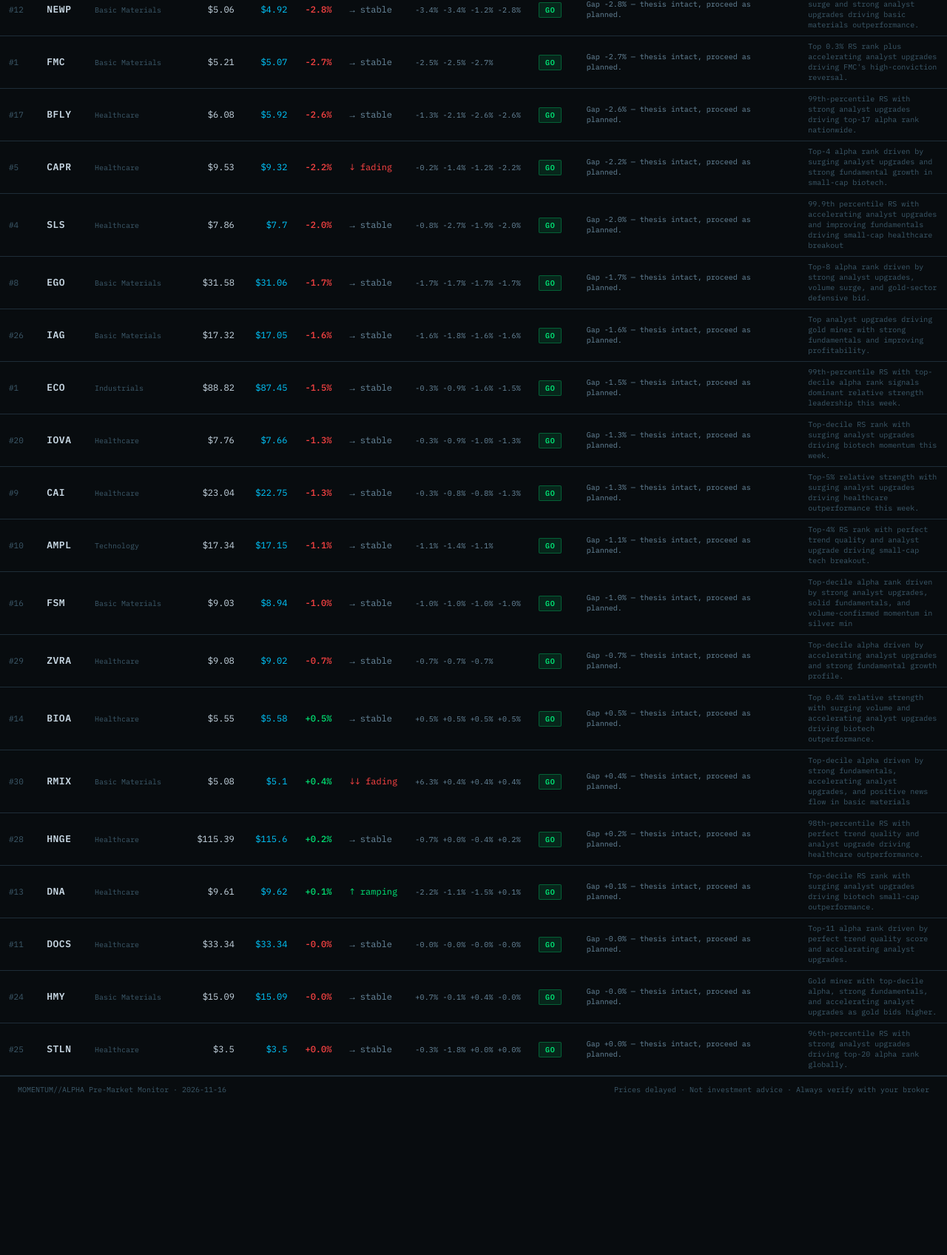
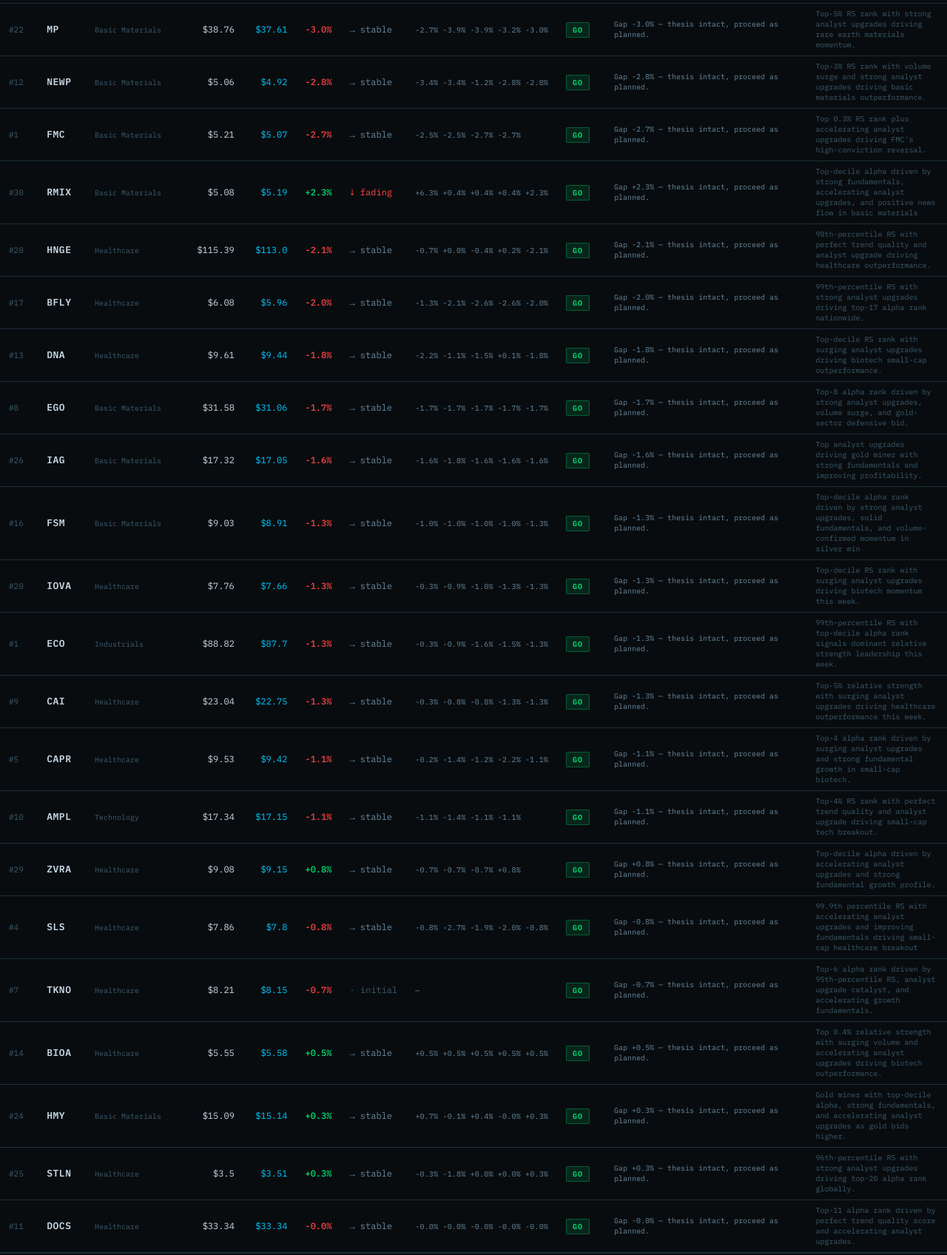
Before and after one commit to connormortoncbtx-sketch/momentum-system, a plain HTML site: page docs/reports/2026-11-16_premarket.html in a window 1280 px wide. Shown: the part 395-2091 px from the top of the page at 74% size. Before the commit the page ends 1885 px from the top, so only its background shows below. Drawn offline with Linux system fonts and the light colour scheme.

Commit message:
premarket: 2026-11-16 check 5/5 (8:00 AM)

```diff
--- a/docs/reports/2026-11-16_premarket.html
+++ b/docs/reports/2026-11-16_premarket.html
@@ -119,12 +119,12 @@ td{padding:7px 12px;white-space:nowrap;vertical-align:middle;}
     <a href="../index.html" style="font-size:10px;color:var(--text3);text-decoration:none;letter-spacing:.08em;border:1px solid var(--border);padding:4px 10px;border-radius:2px">← HUB</a>
     <div>
       <div class="logo">PRE-MARKET<span>//</span>MONDAY</div>
-      <div class="meta">2026-11-16 &nbsp;·&nbsp; top 23 tickers &nbsp;·&nbsp; auto-refreshes every 5 min</div>
+      <div class="meta">2026-11-16 &nbsp;·&nbsp; top 25 tickers &nbsp;·&nbsp; auto-refreshes every 5 min</div>
     </div>
   </div>
   <div class="meta" style="text-align:right">
-    last check: <span style="color:var(--accent)">13:31:33</span><br>
-    next check: <span style="color:var(--text2)">8:00 AM CT</span>
+    last check: <span style="color:var(--accent)">14:01:35</span><br>
+    next check: <span style="color:var(--text2)">complete</span>
   </div>
 </div>
 
@@ -138,7 +138,7 @@ td{padding:7px 12px;white-space:nowrap;vertical-align:middle;}
 
   <div class="check-pill done">7:30 AM CT</div>
 
-  <div class="check-pill active">8:00 AM CT</div>
+  <div class="check-pill done">8:00 AM CT</div>
 
 </div>
 
@@ -275,10 +275,26 @@ td{padding:7px 12px;white-space:nowrap;vertical-align:middle;}
     -4.6%
   </td>
   <td class="trend-stable">→ stable</td>
-  <td class="spark">-5.8%  -4.6%  -5.0%  -4.6%</td>
+  <td class="spark">-5.8%  -4.6%  -5.0%  -4.6%  -4.6%</td>
   <td><span class="action action-GO">GO</span></td>
   <td class="reason">Gap -4.6% — thesis intact, proceed as planned.</td>
   <td class="thesis">99.7th percentile RS with accelerating analyst upgrades driving top-20 alpha rank.</td>
+</tr>
+
+<tr>
+  <td class="rank">#20</td>
+  <td class="sym">TXG</td>
+  <td style="color:var(--text3);font-size:10px">Healthcare</td>
+  <td style="text-align:right">$58.19</td>
+  <td style="text-align:right;color:var(--accent)">$56.0</td>
+  <td class="gap-neg" style="text-align:right;font-weight:500">
+    -3.8%
+  </td>
+  <td class="trend-initial">· initial</td>
+  <td class="spark">—</td>
+  <td><span class="action action-GO">GO</span></td>
+  <td class="reason">Gap -3.8% — thesis intact, proceed as planned.</td>
+  <td class="thesis">Top 0.2% RS rank with surging analyst upgrades driving momentum in genomics leader.</td>
 </tr>
 
 <tr>
@@ -291,7 +307,7 @@ td{padding:7px 12px;white-space:nowrap;vertical-align:middle;}
     -3.4%
   </td>
   <td class="trend-stable">→ stable</td>
-  <td class="spark">-2.8%  -3.9%  -3.2%  -3.4%</td>
+  <td class="spark">-2.8%  -3.9%  -3.2%  -3.4%  -3.4%</td>
   <td><span class="action action-GO">GO</span></td>
   <td class="reason">Gap -3.4% — thesis intact, proceed as planned.</td>
   <td class="thesis">Top-23 alpha rank driven by strong analyst upgrades, copper demand tailwinds, and solid fundamental profitability.</td>
@@ -302,14 +318,14 @@ td{padding:7px 12px;white-space:nowrap;vertical-align:middle;}
   <td class="sym">MP</td>
   <td style="color:var(--text3);font-size:10px">Basic Materials</td>
   <td style="text-align:right">$38.76</td>
-  <td style="text-align:right;color:var(--accent)">$37.51</td>
+  <td style="text-align:right;color:var(--accent)">$37.61</td>
   <td class="gap-neg" style="text-align:right;font-weight:500">
-    -3.2%
+    -3.0%
   </td>
   <td class="trend-stable">→ stable</td>
-  <td class="spark">-2.7%  -3.9%  -3.9%  -3.2%</td>
+  <td class="spark">-2.7%  -3.9%  -3.9%  -3.2%  -3.0%</td>
   <td><span class="action action-GO">GO</span></td>
-  <td class="reason">Gap -3.2% — thesis intact, proceed as planned.</td>
+  <td class="reason">Gap -3.0% — thesis intact, proceed as planned.</td>
   <td class="thesis">Top-5% RS rank with strong analyst upgrades driving rare earth materials momentum.</td>
 </tr>
 
@@ -323,7 +339,7 @@ td{padding:7px 12px;white-space:nowrap;vertical-align:middle;}
     -2.8%
   </td>
   <td class="trend-stable">→ stable</td>
-  <td class="spark">-3.4%  -3.4%  -1.2%  -2.8%</td>
+  <td class="spark">-3.4%  -3.4%  -1.2%  -2.8%  -2.8%</td>
   <td><span class="action action-GO">GO</span></td>
   <td class="reason">Gap -2.8% — thesis intact, proceed as planned.</td>
   <td class="thesis">Top-3% RS rank with volume surge and strong analyst upgrades driving basic materials outperformance.</td>
@@ -339,10 +355,42 @@ td{padding:7px 12px;white-space:nowrap;vertical-align:middle;}
     -2.7%
   </td>
   <td class="trend-stable">→ stable</td>
-  <td class="spark">-2.5%  -2.5%  -2.7%</td>
+  <td class="spark">-2.5%  -2.5%  -2.7%  -2.7%</td>
   <td><span class="action action-GO">GO</span></td>
   <td class="reason">Gap -2.7% — thesis intact, proceed as planned.</td>
   <td class="thesis">Top 0.3% RS rank plus accelerating analyst upgrades driving FMC's high-conviction reversal.</td>
+</tr>
+
+<tr>
+  <td class="rank">#30</td>
+  <td class="sym">RMIX</td>
+  <td style="color:var(--text3);font-size:10px">Basic Materials</td>
+  <td style="text-align:right">$5.08</td>
+  <td style="text-align:right;color:var(--accent)">$5.19</td>
+  <td class="gap-pos" style="text-align:right;font-weight:500">
+    +2.3%
+  </td>
+  <td class="trend-fading">↓ fading</td>
+  <td class="spark">+6.3%  +0.4%  +0.4%  +0.4%  +2.3%</td>
+  <td><span class="action action-GO">GO</span></td>
+  <td class="reason">Gap +2.3% — thesis intact, proceed as planned.</td>
+  <td class="thesis">Top-decile alpha driven by strong fundamentals, accelerating analyst upgrades, and positive news flow in basic materials</td>
+</tr>
+
+<tr>
+  <td class="rank">#28</td>
+  <td class="sym">HNGE</td>
+  <td style="color:var(--text3);font-size:10px">Healthcare</td>
+  <td style="text-align:right">$115.39</td>
+  <td style="text-align:right;color:var(--accent)">$113.0</td>
+  <td class="gap-neg" style="text-align:right;font-weight:500">
+    -2.1%
+  </td>
+  <td class="trend-stable">→ stable</td>
+  <td class="spark">-0.7%  +0.0%  -0.4%  +0.2%  -2.1%</td>
+  <td><span class="action action-GO">GO</span></td>
+  <td class="reason">Gap -2.1% — thesis intact, proceed as planned.</td>
+  <td class="thesis">98th-percentile RS with perfect trend quality and analyst upgrade driving healthcare outperformance.</td>
 </tr>
 
 <tr>
@@ -350,47 +398,31 @@ td{padding:7px 12px;white-space:nowrap;vertical-align:middle;}
   <td class="sym">BFLY</td>
   <td style="color:var(--text3);font-size:10px">Healthcare</td>
   <td style="text-align:right">$6.08</td>
-  <td style="text-align:right;color:var(--accent)">$5.92</td>
+  <td style="text-align:right;color:var(--accent)">$5.96</td>
   <td class="gap-neg" style="text-align:right;font-weight:500">
-    -2.6%
+    -2.0%
   </td>
   <td class="trend-stable">→ stable</td>
-  <td class="spark">-1.3%  -2.1%  -2.6%  -2.6%</td>
+  <td class="spark">-1.3%  -2.1%  -2.6%  -2.6%  -2.0%</td>
   <td><span class="action action-GO">GO</span></td>
-  <td class="reason">Gap -2.6% — thesis intact, proceed as planned.</td>
+  <td class="reason">Gap -2.0% — thesis intact, proceed as planned.</td>
   <td class="thesis">99th-percentile RS with strong analyst upgrades driving top-17 alpha rank nationwide.</td>
 </tr>
 
 <tr>
-  <td class="rank">#5</td>
-  <td class="sym">CAPR</td>
+  <td class="rank">#13</td>
+  <td class="sym">DNA</td>
   <td style="color:var(--text3);font-size:10px">Healthcare</td>
-  <td style="text-align:right">$9.53</td>
-  <td style="text-align:right;color:var(--accent)">$9.32</td>
+  <td style="text-align:right">$9.61</td>
+  <td style="text-align:right;color:var(--accent)">$9.44</td>
   <td class="gap-neg" style="text-align:right;font-weight:500">
-    -2.2%
-  </td>
-  <td class="trend-fading">↓ fading</td>
-  <td class="spark">-0.2%  -1.4%  -1.2%  -2.2%</td>
-  <td><span class="action action-GO">GO</span></td>
-  <td class="reason">Gap -2.2% — thesis intact, proceed as planned.</td>
-  <td class="thesis">Top-4 alpha rank driven by surging analyst upgrades and strong fundamental growth in small-cap biotech.</td>
-</tr>
-
-<tr>
-  <td class="rank">#4</td>
-  <td class="sym">SLS</td>
-  <td style="color:var(--text3);font-size:10px">Healthcare</td>
-  <td style="text-align:right">$7.86</td>
-  <td style="text-align:right;color:var(--accent)">$7.7</td>
-  <td class="gap-neg" style="text-align:right;font-weight:500">
-    -2.0%
+    -1.8%
   </td>
   <td class="trend-stable">→ stable</td>
-  <td class="spark">-0.8%  -2.7%  -1.9%  -2.0%</td>
+  <td class="spark">-2.2%  -1.1%  -1.5%  +0.1%  -1.8%</td>
   <td><span class="action action-GO">GO</span></td>
-  <td class="reason">Gap -2.0% — thesis intact, proceed as planned.</td>
-  <td class="thesis">99.9th percentile RS with accelerating analyst upgrades and improving fundamentals driving small-cap healthcare breakout</td>
+  <td class="reason">Gap -1.8% — thesis intact, proceed as planned.</td>
+  <td class="thesis">Top-decile RS rank with surging analyst upgrades driving biotech small-cap outperformance.</td>
 </tr>
 
 <tr>
@@ -403,7 +435,7 @@ td{padding:7px 12px;white-space:nowrap;vertical-align:middle;}
     -1.7%
   </td>
   <td class="trend-stable">→ stable</td>
-  <td class="spark">-1.7%  -1.7%  -1.7%  -1.7%</td>
+  <td class="spark">-1.7%  -1.7%  -1.7%  -1.7%  -1.7%</td>
   <td><span class="action action-GO">GO</span></td>
   <td class="reason">Gap -1.7% — thesis intact, proceed as planned.</td>
   <td class="thesis">Top-8 alpha rank driven by strong analyst upgrades, volume surge, and gold-sector defensive bid.</td>
@@ -419,26 +451,26 @@ td{padding:7px 12px;white-space:nowrap;vertical-align:middle;}
     -1.6%
   </td>
   <td class="trend-stable">→ stable</td>
-  <td class="spark">-1.6%  -1.8%  -1.6%  -1.6%</td>
+  <td class="spark">-1.6%  -1.8%  -1.6%  -1.6%  -1.6%</td>
   <td><span class="action action-GO">GO</span></td>
   <td class="reason">Gap -1.6% — thesis intact, proceed as planned.</td>
   <td class="thesis">Top analyst upgrades driving gold miner with strong fundamentals and improving profitability.</td>
 </tr>
 
 <tr>
-  <td class="rank">#1</td>
-  <td class="sym">ECO</td>
-  <td style="color:var(--text3);font-size:10px">Industrials</td>
-  <td style="text-align:right">$88.82</td>
-  <td style="text-align:right;color:var(--accent)">$87.45</td>
+  <td class="rank">#16</td>
+  <td class="sym">FSM</td>
+  <td style="color:var(--text3);font-size:10px">Basic Materials</td>
+  <td style="text-align:right">$9.03</td>
+  <td style="text-align:right;color:var(--accent)">$8.91</td>
   <td class="gap-neg" style="text-align:right;font-weight:500">
-    -1.5%
+    -1.3%
   </td>
   <td class="trend-stable">→ stable</td>
-  <td class="spark">-0.3%  -0.9%  -1.6%  -1.5%</td>
+  <td class="spark">-1.0%  -1.0%  -1.0%  -1.0%  -1.3%</td>
   <td><span class="action action-GO">GO</span></td>
-  <td class="reason">Gap -1.5% — thesis intact, proceed as planned.</td>
-  <td class="thesis">99th-percentile RS with top-decile alpha rank signals dominant relative strength leadership this week.</td>
+  <td class="reason">Gap -1.3% — thesis intact, proceed as planned.</td>
+  <td class="thesis">Top-decile alpha rank driven by strong analyst upgrades, solid fundamentals, and volume-confirmed momentum in silver min</td>
 </tr>
 
 <tr>
@@ -451,10 +483,26 @@ td{padding:7px 12px;white-space:nowrap;vertical-align:middle;}
     -1.3%
   </td>
   <td class="trend-stable">→ stable</td>
-  <td class="spark">-0.3%  -0.9%  -1.0%  -1.3%</td>
+  <td class="spark">-0.3%  -0.9%  -1.0%  -1.3%  -1.3%</td>
   <td><span class="action action-GO">GO</span></td>
   <td class="reason">Gap -1.3% — thesis intact, proceed as planned.</td>
   <td class="thesis">Top-decile RS rank with surging analyst upgrades driving biotech momentum this week.</td>
+</tr>
+
+<tr>
+  <td class="rank">#1</td>
+  <td class="sym">ECO</td>
+  <td style="color:var(--text3);font-size:10px">Industrials</td>
+  <td style="text-align:right">$88.82</td>
+  <td style="text-align:right;color:var(--accent)">$87.7</td>
+  <td class="gap-neg" style="text-align:right;font-weight:500">
+    -1.3%
+  </td>
+  <td class="trend-stable">→ stable</td>
+  <td class="spark">-0.3%  -0.9%  -1.6%  -1.5%  -1.3%</td>
+  <td><span class="action action-GO">GO</span></td>
+  <td class="reason">Gap -1.3% — thesis intact, proceed as planned.</td>
+  <td class="thesis">99th-percentile RS with top-decile alpha rank signals dominant relative strength leadership this week.</td>
 </tr>
 
 <tr>
@@ -467,10 +515,26 @@ td{padding:7px 12px;white-space:nowrap;vertical-align:middle;}
     -1.3%
   </td>
   <td class="trend-stable">→ stable</td>
-  <td class="spark">-0.3%  -0.8%  -0.8%  -1.3%</td>
+  <td class="spark">-0.3%  -0.8%  -0.8%  -1.3%  -1.3%</td>
   <td><span class="action action-GO">GO</span></td>
   <td class="reason">Gap -1.3% — thesis intact, proceed as planned.</td>
   <td class="thesis">Top-5% relative strength with surging analyst upgrades driving healthcare outperformance this week.</td>
+</tr>
+
+<tr>
+  <td class="rank">#5</td>
+  <td class="sym">CAPR</td>
+  <td style="color:var(--text3);font-size:10px">Healthcare</td>
+  <td style="text-align:right">$9.53</td>
+  <td style="text-align:right;color:var(--accent)">$9.42</td>
+  <td class="gap-neg" style="text-align:right;font-weight:500">
+    -1.1%
+  </td>
+  <td class="trend-stable">→ stable</td>
+  <td class="spark">-0.2%  -1.4%  -1.2%  -2.2%  -1.1%</td>
+  <td><span class="action action-GO">GO</span></td>
+  <td class="reason">Gap -1.1% — thesis intact, proceed as planned.</td>
+  <td class="thesis">Top-4 alpha rank driven by surging analyst upgrades and strong fundamental growth in small-cap biotech.</td>
 </tr>
 
 <tr>
@@ -483,26 +547,10 @@ td{padding:7px 12px;white-space:nowrap;vertical-align:middle;}
     -1.1%
   </td>
   <td class="trend-stable">→ stable</td>
-  <td class="spark">-1.1%  -1.4%  -1.1%</td>
+  <td class="spark">-1.1%  -1.4%  -1.1%  -1.1%</td>
   <td><span class="action action-GO">GO</span></td>
   <td class="reason">Gap -1.1% — thesis intact, proceed as planned.</td>
   <td class="thesis">Top-4% RS rank with perfect trend quality and analyst upgrade driving small-cap tech breakout.</td>
-</tr>
-
-<tr>
-  <td class="rank">#16</td>
-  <td class="sym">FSM</td>
-  <td style="color:var(--text3);font-size:10px">Basic Materials</td>
-  <td style="text-align:right">$9.03</td>
-  <td style="text-align:right;color:var(--accent)">$8.94</td>
-  <td class="gap-neg" style="text-align:right;font-weight:500">
-    -1.0%
-  </td>
-  <td class="trend-stable">→ stable</td>
-  <td class="spark">-1.0%  -1.0%  -1.0%  -1.0%</td>
-  <td><span class="action action-GO">GO</span></td>
-  <td class="reason">Gap -1.0% — thesis intact, proceed as planned.</td>
-  <td class="thesis">Top-decile alpha rank driven by strong analyst upgrades, solid fundamentals, and volume-confirmed momentum in silver min</td>
 </tr>
 
 <tr>
@@ -510,15 +558,47 @@ td{padding:7px 12px;white-space:nowrap;vertical-align:middle;}
   <td class="sym">ZVRA</td>
   <td style="color:var(--text3);font-size:10px">Healthcare</td>
   <td style="text-align:right">$9.08</td>
-  <td style="text-align:right;color:var(--accent)">$9.02</td>
+  <td style="text-align:right;color:var(--accent)">$9.15</td>
+  <td class="gap-pos" style="text-align:right;font-weight:500">
+    +0.8%
+  </td>
+  <td class="trend-stable">→ stable</td>
+  <td class="spark">-0.7%  -0.7%  -0.7%  +0.8%</td>
+  <td><span class="action action-GO">GO</span></td>
+  <td class="reason">Gap +0.8% — thesis intact, proceed as planned.</td>
+  <td class="thesis">Top-decile alpha driven by accelerating analyst upgrades and strong fundamental growth profile.</td>
+</tr>
+
+<tr>
+  <td class="rank">#4</td>
+  <td class="sym">SLS</td>
+  <td style="color:var(--text3);font-size:10px">Healthcare</td>
+  <td style="text-align:right">$7.86</td>
+  <td style="text-align:right;color:var(--accent)">$7.8</td>
+  <td class="gap-neg" style="text-align:right;font-weight:500">
+    -0.8%
+  </td>
+  <td class="trend-stable">→ stable</td>
+  <td class="spark">-0.8%  -2.7%  -1.9%  -2.0%  -0.8%</td>
+  <td><span class="action action-GO">GO</span></td>
+  <td class="reason">Gap -0.8% — thesis intact, proceed as planned.</td>
+  <td class="thesis">99.9th percentile RS with accelerating analyst upgrades and improving fundamentals driving small-cap healthcare breakout</td>
+</tr>
+
+<tr>
+  <td class="rank">#7</td>
+  <td class="sym">TKNO</td>
+  <td style="color:var(--text3);font-size:10px">Healthcare</td>
+  <td style="text-align:right">$8.21</td>
+  <td style="text-align:right;color:var(--accent)">$8.15</td>
   <td class="gap-neg" style="text-align:right;font-weight:500">
     -0.7%
   </td>
-  <td class="trend-stable">→ stable</td>
-  <td class="spark">-0.7%  -0.7%  -0.7%</td>
+  <td class="trend-initial">· initial</td>
+  <td class="spark">—</td>
   <td><span class="action action-GO">GO</span></td>
   <td class="reason">Gap -0.7% — thesis intact, proceed as planned.</td>
-  <td class="thesis">Top-decile alpha driven by accelerating analyst upgrades and strong fundamental growth profile.</td>
+  <td class="thesis">Top-6 alpha rank driven by 95th-percentile RS, analyst upgrade catalyst, and accelerating growth fundamentals.</td>
 </tr>
 
 <tr>
@@ -531,58 +611,42 @@ td{padding:7px 12px;white-space:nowrap;vertical-align:middle;}
     +0.5%
   </td>
   <td class="trend-stable">→ stable</td>
-  <td class="spark">+0.5%  +0.5%  +0.5%  +0.5%</td>
+  <td class="spark">+0.5%  +0.5%  +0.5%  +0.5%  +0.5%</td>
   <td><span class="action action-GO">GO</span></td>
   <td class="reason">Gap +0.5% — thesis intact, proceed as planned.</td>
   <td class="thesis">Top 0.4% relative strength with surging volume and accelerating analyst upgrades driving biotech outperformance.</td>
 </tr>
 
 <tr>
-  <td class="rank">#30</td>
-  <td class="sym">RMIX</td>
+  <td class="rank">#24</td>
+  <td class="sym">HMY</td>
   <td style="color:var(--text3);font-size:10px">Basic Materials</td>
-  <td style="text-align:right">$5.08</td>
-  <td style="text-align:right;color:var(--accent)">$5.1</td>
+  <td style="text-align:right">$15.09</td>
+  <td style="text-align:right;color:var(--accent)">$15.14</td>
   <td class="gap-pos" style="text-align:right;font-weight:500">
-    +0.4%
+    +0.3%
   </td>
-  <td class="trend-fading">↓↓ fading</td>
-  <td class="spark">+6.3%  +0.4%  +0.4%  +0.4%</td>
+  <td class="trend-stable">→ stable</td>
+  <td class="spark">+0.7%  -0.1%  +0.4%  -0.0%  +0.3%</td>
   <td><span class="action action-GO">GO</span></td>
-  <td class="reason">Gap +0.4% — thesis intact, proceed as planned.</td>
-  <td class="thesis">Top-decile alpha driven by strong fundamentals, accelerating analyst upgrades, and positive news flow in basic materials</td>
+  <td class="reason">Gap +0.3% — thesis intact, proceed as planned.</td>
+  <td class="thesis">Gold miner with top-decile alpha, strong fundamentals, and accelerating analyst upgrades as gold bids higher.</td>
 </tr>
 
 <tr>
-  <td class="rank">#28</td>
-  <td class="sym">HNGE</td>
+  <td class="rank">#25</td>
+  <td class="sym">STLN</td>
   <td style="color:var(--text3);font-size:10px">Healthcare</td>
-  <td style="text-align:right">$115.39</td>
-  <td style="text-align:right;color:var(--accent)">$115.6</td>
+  <td style="text-align:right">$3.5</td>
+  <td style="text-align:right;color:var(--accent)">$3.51</td>
   <td class="gap-pos" style="text-align:right;font-weight:500">
-    +0.2%
+    +0.3%
   </td>
   <td class="trend-stable">→ stable</td>
-  <td class="spark">-0.7%  +0.0%  -0.4%  +0.2%</td>
+  <td class="spark">-0.3%  -1.8%  +0.0%  +0.0%  +0.3%</td>
   <td><span class="action action-GO">GO</span></td>
-  <td class="reason">Gap +0.2% — thesis intact, proceed as planned.</td>
-  <td class="thesis">98th-percentile RS with perfect trend quality and analyst upgrade driving healthcare outperformance.</td>
-</tr>
-
-<tr>
-  <td class="rank">#13</td>
-  <td class="sym">DNA</td>
-  <td style="color:var(--text3);font-size:10px">Healthcare</td>
-  <td style="text-align:right">$9.61</td>
-  <td style="text-align:right;color:var(--accent)">$9.62</td>
-  <td class="gap-pos" style="text-align:right;font-weight:500">
-    +0.1%
-  </td>
-  <td class="trend-ramping">↑ ramping</td>
-  <td class="spark">-2.2%  -1.1%  -1.5%  +0.1%</td>
-  <td><span class="action action-GO">GO</span></td>
-  <td class="reason">Gap +0.1% — thesis intact, proceed as planned.</td>
-  <td class="thesis">Top-decile RS rank with surging analyst upgrades driving biotech small-cap outperformance.</td>
+  <td class="reason">Gap +0.3% — thesis intact, proceed as planned.</td>
+  <td class="thesis">96th-percentile RS with strong analyst upgrades driving top-20 alpha rank globally.</td>
 </tr>
 
 <tr>
@@ -595,42 +659,10 @@ td{padding:7px 12px;white-space:nowrap;vertical-align:middle;}
     -0.0%
   </td>
   <td class="trend-stable">→ stable</td>
-  <td class="spark">-0.0%  -0.0%  -0.0%  -0.0%</td>
+  <td class="spark">-0.0%  -0.0%  -0.0%  -0.0%  -0.0%</td>
   <td><span class="action action-GO">GO</span></td>
   <td class="reason">Gap -0.0% — thesis intact, proceed as planned.</td>
   <td class="thesis">Top-11 alpha rank driven by perfect trend quality score and accelerating analyst upgrades.</td>
-</tr>
-
-<tr>
-  <td class="rank">#24</td>
-  <td class="sym">HMY</td>
-  <td style="color:var(--text3);font-size:10px">Basic Materials</td>
-  <td style="text-align:right">$15.09</td>
-  <td style="text-align:right;color:var(--accent)">$15.09</td>
-  <td class="gap-neg" style="text-align:right;font-weight:500">
-    -0.0%
-  </td>
-  <td class="trend-stable">→ stable</td>
-  <td class="spark">+0.7%  -0.1%  +0.4%  -0.0%</td>
-  <td><span class="action action-GO">GO</span></td>
-  <td class="reason">Gap -0.0% — thesis intact, proceed as planned.</td>
-  <td class="thesis">Gold miner with top-decile alpha, strong fundamentals, and accelerating analyst upgrades as gold bids higher.</td>
-</tr>
-
-<tr>
-  <td class="rank">#25</td>
-  <td class="sym">STLN</td>
-  <td style="color:var(--text3);font-size:10px">Healthcare</td>
-  <td style="text-align:right">$3.5</td>
-  <td style="text-align:right;color:var(--accent)">$3.5</td>
-  <td class="gap-neg" style="text-align:right;font-weight:500">
-    +0.0%
-  </td>
-  <td class="trend-stable">→ stable</td>
-  <td class="spark">-0.3%  -1.8%  +0.0%  +0.0%</td>
-  <td><span class="action action-GO">GO</span></td>
-  <td class="reason">Gap +0.0% — thesis intact, proceed as planned.</td>
-  <td class="thesis">96th-percentile RS with strong analyst upgrades driving top-20 alpha rank globally.</td>
 </tr>
 
 </tbody>
```
Also changed, not shown: data/premarket_log.json (+157 -0 lines), docs/index.html (+1 -1 lines).
